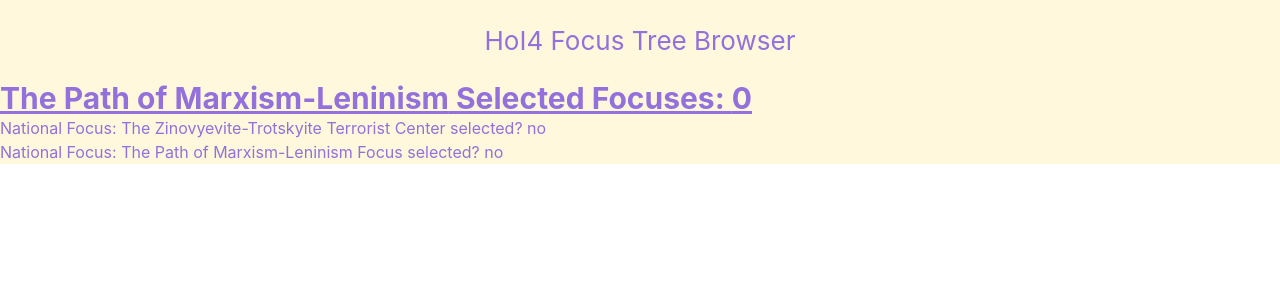
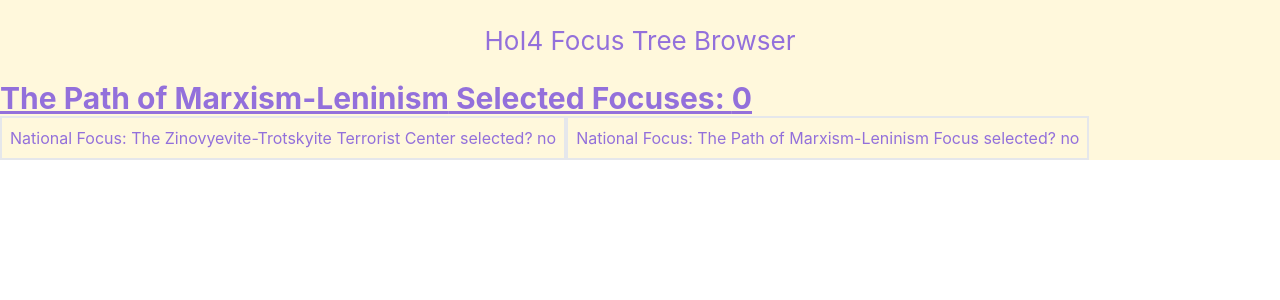
Before and after one commit to kroy/hoi4-focus-browser, a React (Create React App) app: page / in a window 1280 px wide. Shown: the top 300 px of the page. Built offline with nearby package versions, Linux system fonts and the light colour scheme.

Commit message:
another approach: only include dispatch in AppContext, pass state down

```diff
--- a/src/App.tsx
+++ b/src/App.tsx
@@ -24,12 +24,12 @@ function reducer(state: AppState, action: AppAction): AppState {
   }
 }
 
-export const AppContext = createContext<{state: AppState, dispatch: Dispatch<AppAction>}>({state: initialState, dispatch: () => null});
+export const AppContext = createContext<Dispatch<AppAction>>(() => null);
 
 export default function App() {
   const [state, dispatch] = useReducer(reducer, initialState);
   return (
-    <AppContext.Provider value={{ state, dispatch }}>
+    <AppContext.Provider value={ dispatch }>
       <div className="App">
         <header className="App-header">
           HoI4 Focus Tree Browser
--- a/src/components/focus-tree/Focus.tsx
+++ b/src/components/focus-tree/Focus.tsx
@@ -8,7 +8,7 @@ type FocusProps = {
 };
 
 function Focus(props: FocusProps) {
-  const { state, dispatch } = useContext(AppContext);
+  const dispatch = useContext(AppContext);
   console.log("rendering", props.name);
 
   function handleClick() {
@@ -16,10 +16,9 @@ function Focus(props: FocusProps) {
   }
 
   return (
-    <div>
-      <button onClick={ handleClick }>National Focus: {props.name} selected? { props.selected ? "yes" : "no" }</button>
-    </div>
-
+    <button className="p-2 border-solid border-2" onClick={ handleClick }>
+      National Focus: {props.name} selected? { props.selected ? "yes" : "no" }
+    </button>
   );
 }
 
```
